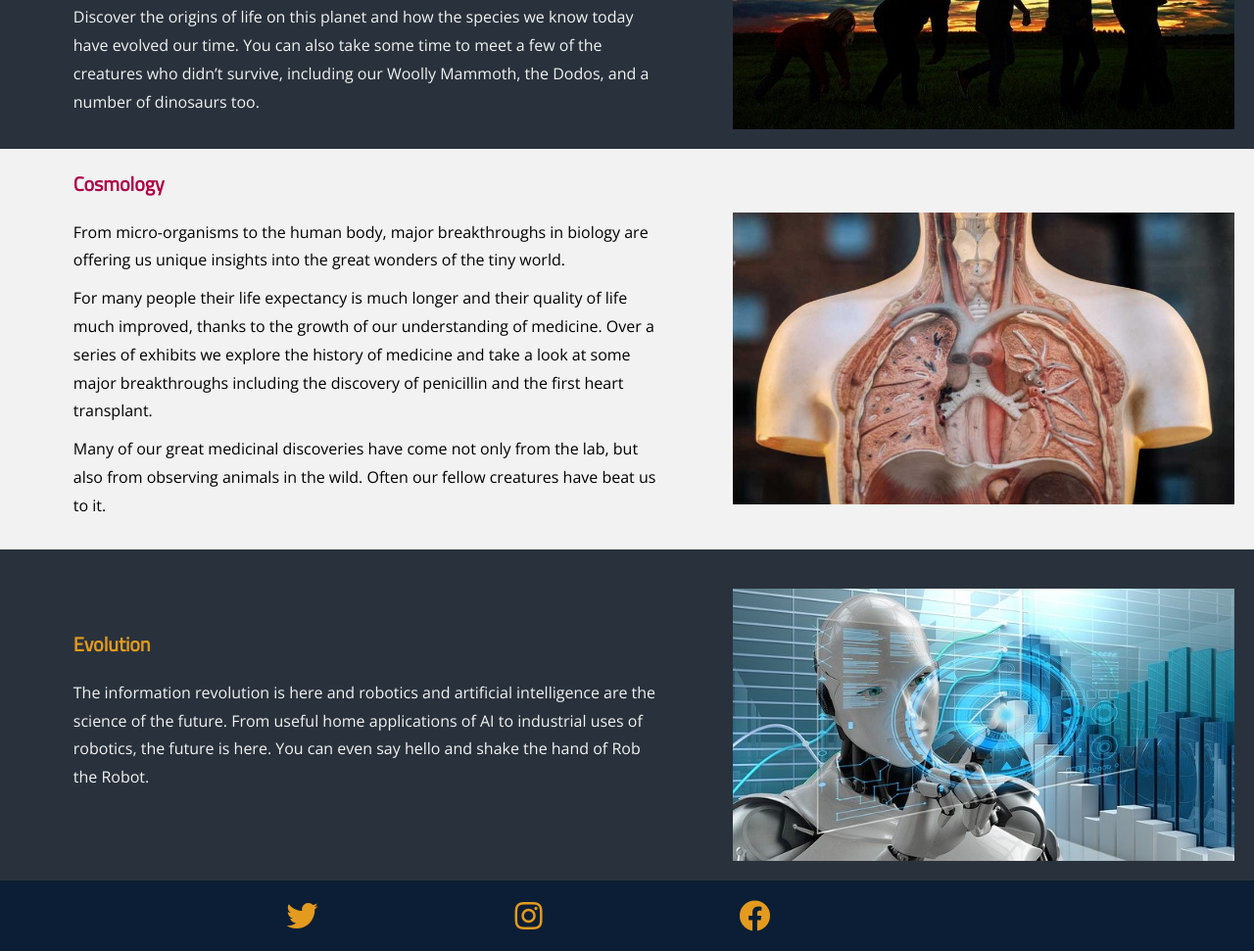
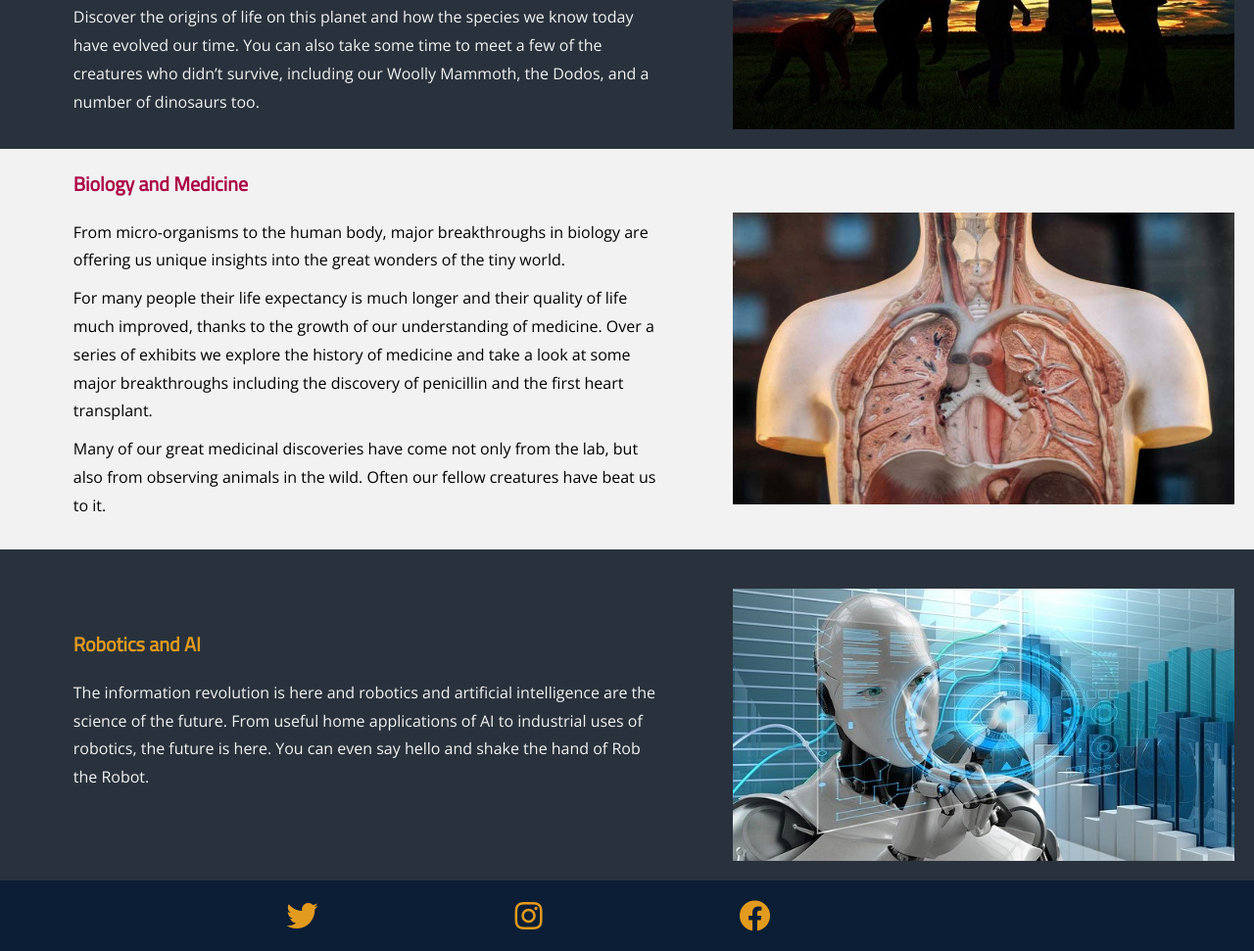
Before and after one commit to Nikothaboss/Noroff-Semesterprosjekt-1, a plain HTML site: page exhibition.html in a window 1280 px wide. Shown: the part 1035-2006 px from the top of the page at 98% size. Drawn offline with nearby package versions, Linux system fonts and the light colour scheme.

Commit message:
stupid feil fikset

```diff
--- a/exhibition.html
+++ b/exhibition.html
@@ -82,7 +82,7 @@
         <div class="biology article">
             <img src="/media/biology.jpg" alt="human anatomy">
             <div class="article-text">
-                <h2 class="red">Cosmology</h2>
+                <h2 class="red">Biology and Medicine</h2>
                 <p>
                     From micro-organisms to the human body, major breakthroughs
                     in biology are offering us unique insights into the great
@@ -107,7 +107,7 @@
         <div class="robot article dark-bg">
             <img src="/media/AI.jpg" alt="artificial intelligence">
             <div class="article-text white">
-                <h2 class="yellow">Evolution</h2>
+                <h2 class="yellow">Robotics and AI</h2>
                 <p>
                     The information revolution is here and robotics and
                     artificial intelligence are the science of the future.
```
